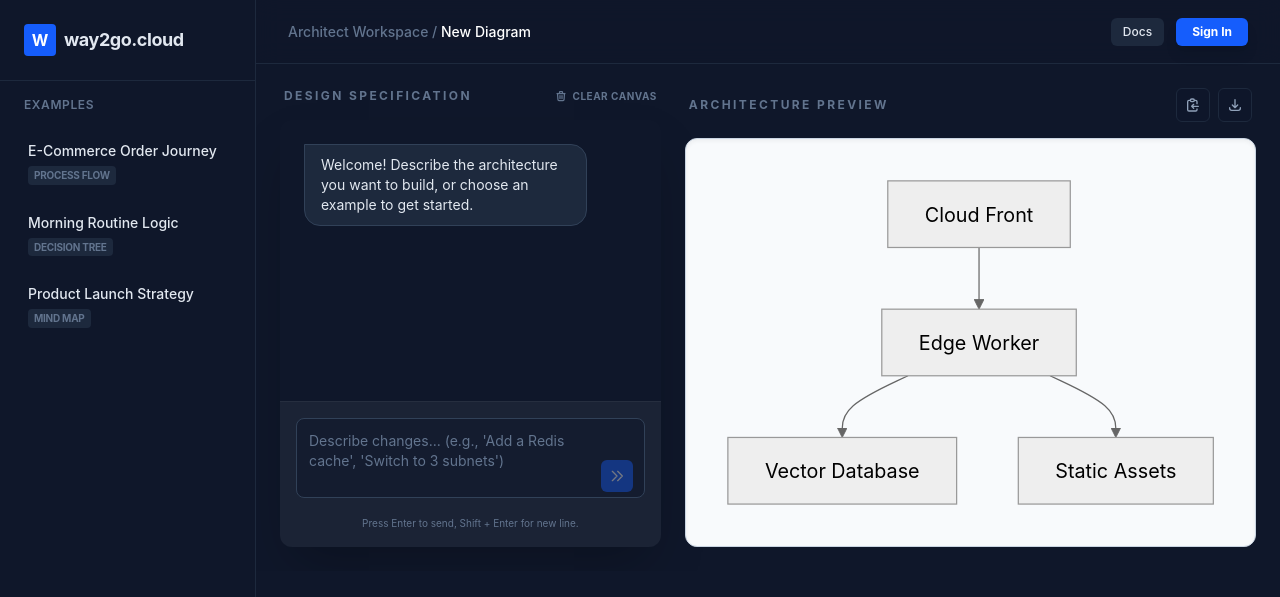
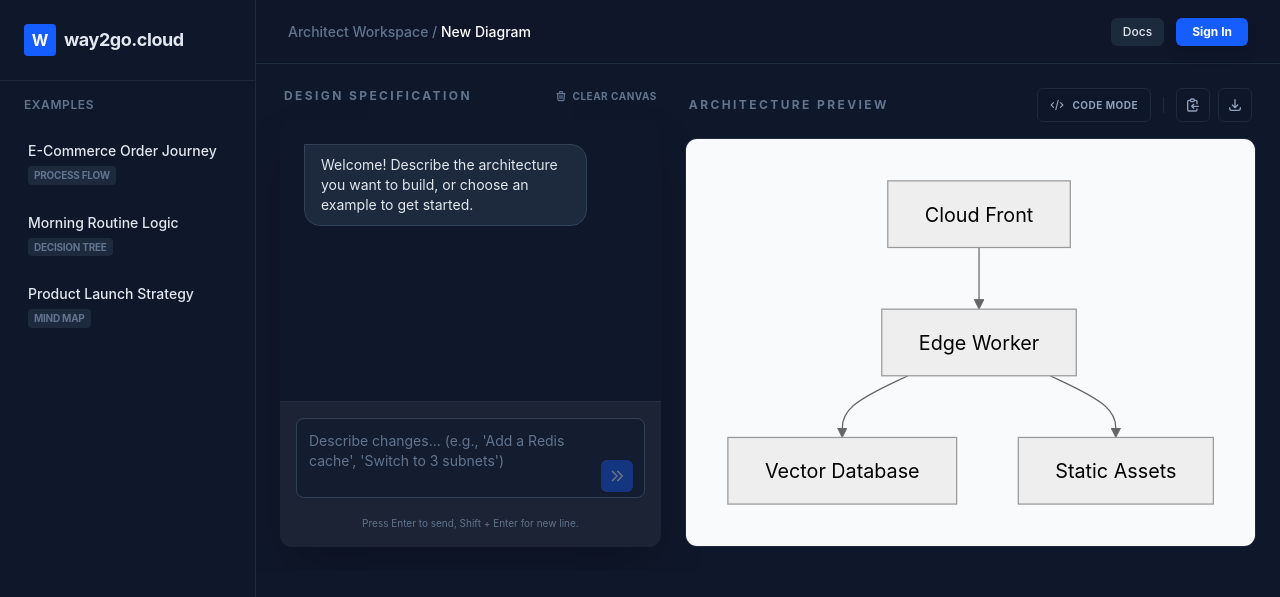
Before and after one commit to bantu-the-bot/way2go.cloud, a React (Vite) app: page / in a window 1280 px wide. Shown: the top 597 px of the page. Built offline with nearby package versions, Linux system fonts and the light colour scheme.

Commit message:
feat: implement live mermaid code editor with debounce and error handling

```diff
--- a/src/App.tsx
+++ b/src/App.tsx
@@ -9,64 +9,56 @@ mermaid.initialize({
   fontFamily: 'var(--sans)',
 })
 
-const Mermaid = ({ chart }: { chart: string }) => {
+const Mermaid = ({ chart, onError }: { chart: string; onError?: (error: string | null) => void }) => {
   const ref = useRef<HTMLDivElement>(null)
-  const [error, setError] = useState<string | null>(null)
 
   useEffect(() => {
     if (ref.current && chart) {
-      setError(null)
-      ref.current.removeAttribute('data-processed')
       const renderDiagram = async () => {
         try {
+          ref.current?.removeAttribute('data-processed')
           const { svg } = await mermaid.render(
             'mermaid-svg-' + Math.random().toString(36).substring(2, 11),
             chart
           )
           if (ref.current) {
             ref.current.innerHTML = svg
+            onError?.(null)
           }
         } catch (err) {
           console.error('Mermaid render error:', err)
-          setError('Failed to render architecture diagram. The generated code might be invalid.')
+          onError?.('Invalid Mermaid Syntax: Please check your code structure.')
         }
       }
       renderDiagram()
     } else if (ref.current && !chart) {
       ref.current.innerHTML = ''
+      onError?.(null)
     }
-  }, [chart])
+  }, [chart, onError])
 
-  return (
-    <div className="relative w-full h-full flex items-center justify-center">
-      {error && (
-        <div className="absolute inset-0 z-10 flex items-center justify-center bg-white/90 backdrop-blur-sm p-6 text-center">
-          <div className="max-w-md">
-            <svg className="w-12 h-12 text-red-500 mx-auto mb-4" fill="none" stroke="currentColor" viewBox="0 0 24 24"><path strokeLinecap="round" strokeLinejoin="round" strokeWidth="2" d="M12 9v2m0 4h.01m-6.938 4h13.856c1.54 0 2.502-1.667 1.732-3L13.732 4c-.77-1.333-2.694-1.333-3.464 0L3.34 16c-.77 1.333.192 3 1.732 3z" /></svg>
-            <h3 className="text-lg font-bold text-slate-900 mb-2">Rendering Error</h3>
-            <p className="text-sm text-slate-600 mb-4">{error}</p>
-            <button
-              onClick={() => setError(null)}
-              className="px-4 py-2 bg-slate-900 text-white text-xs font-bold rounded-lg hover:bg-slate-800 transition-colors"
-            >
-              Dismiss
-            </button>
-          </div>
-        </div>
-      )}
-      <div ref={ref} className="flex justify-center w-full h-full" />
-    </div>
-  )
+  return <div ref={ref} className="flex justify-center w-full h-full" />
 }
 
 function App() {
   const [input, setInput] = useState('')
   const [chart, setChart] = useState('graph TD\n    A[Cloud Front] --> B[Edge Worker]\n    B --> C[Vector Database]\n    B --> D[Static Assets]')
+  const [renderedChart, setRenderedChart] = useState(chart)
   const [isLoading, setIsLoading] = useState(false)
   const [messages, setMessages] = useState<{ role: 'user' | 'assistant'; content: string }[]>([
     { role: 'assistant', content: 'Welcome! Describe the architecture you want to build, or choose an example to get started.' }
   ])
+  const [isSplitView, setIsSplitView] = useState(false)
+  const [renderError, setRenderError] = useState<string | null>(null)
   const scrollRef = useRef<HTMLDivElement>(null)
+
+  // Debounce manual or AI edits to the rendered chart
+  useEffect(() => {
+    const timer = setTimeout(() => {
+      setRenderedChart(chart)
+    }, 450)
+    return () => clearTimeout(timer)
+  }, [chart])
 
   useEffect(() => {
     if (scrollRef.current) {
@@ -148,6 +140,7 @@ function App() {
   const resetWorkspace = useCallback(() => {
     if (confirm('Are you sure you want to clear the current diagram and history?')) {
       setChart('')
+      setRenderedChart('')
       setMessages([
         { role: 'assistant', content: 'Workspace cleared. Describe your new architecture to begin.' }
       ])
@@ -304,10 +297,23 @@ function App() {
           </section>
 
           {/* Preview Area */}
-          <section className="flex-[1.5] flex flex-col gap-3 md:gap-4 min-h-[400px] lg:h-full">
+          <section className={`flex flex-col gap-3 md:gap-4 min-h-[400px] lg:h-full ${isSplitView ? 'flex-[3]' : 'flex-[1.5]'}`}>
             <div className="flex items-center justify-between px-1">
               <h3 className="text-[10px] md:text-xs font-bold uppercase tracking-[0.2em] text-slate-500">Architecture Preview</h3>
               <div className="flex gap-1 md:gap-2">
+                <button
+                  onClick={() => setIsSplitView(!isSplitView)}
+                  className={`flex items-center gap-2 px-3 py-1.5 rounded-md text-[10px] font-bold uppercase tracking-wider transition-all border ${
+                    isSplitView
+                      ? 'bg-blue-600/20 border-blue-500/50 text-blue-400'
+                      : 'bg-slate-900/50 border-slate-800 text-slate-400 hover:text-white'
+                  }`}
+                  title="Toggle Split View / Code Editor"
+                >
+                  <svg className="w-3.5 h-3.5" fill="none" stroke="currentColor" viewBox="0 0 24 24"><path strokeLinecap="round" strokeLinejoin="round" strokeWidth="2" d="M10 20l4-16m4 4l4 4-4 4M6 16l-4-4 4-4" /></svg>
+                  {isSplitView ? 'Close Editor' : 'Code Mode'}
+                </button>
+                <div className="w-[1px] h-4 bg-slate-800 self-center mx-1" />
                 <button
                   onClick={copyToClipboard}
                   className="p-2 hover:bg-slate-800 rounded-md transition-colors text-slate-400 hover:text-white bg-slate-900/50 border border-slate-800"
@@ -324,8 +330,31 @@ function App() {
                 </button>
               </div>
             </div>
-            <div className="flex-1 bg-[#f8fafc] rounded-xl border border-slate-300 overflow-auto flex items-start justify-center p-4 md:p-8 shadow-inner mermaid-container">
-              <Mermaid chart={chart} />
+
+            <div className={`flex-1 flex overflow-hidden rounded-xl border border-slate-800 bg-[#0f172a] shadow-inner ${isSplitView ? 'flex-row' : 'flex-col'}`}>
+              {isSplitView && (
+                <div className="flex-1 border-r border-slate-800 flex flex-col relative group">
+                  <div className="absolute top-3 right-3 opacity-0 group-hover:opacity-100 transition-opacity z-10 pointer-events-none">
+                    <span className="text-[10px] font-bold text-slate-600 bg-slate-900/80 px-2 py-1 rounded border border-slate-800 uppercase tracking-tighter">Live Editor</span>
+                  </div>
+                  <textarea
+                    className={`flex-1 w-full bg-slate-950/50 p-4 md:p-6 font-mono text-sm focus:outline-none resize-none selection:bg-blue-500/20 ${renderError ? 'text-red-400/90' : 'text-blue-400/90'}`}
+                    spellCheck="false"
+                    value={chart}
+                    onChange={(e) => setChart(e.target.value)}
+                    placeholder="Enter Mermaid code..."
+                  />
+                  {renderError && (
+                    <div className="absolute bottom-0 left-0 right-0 bg-red-950/90 border-t border-red-500/50 p-3 flex items-center gap-2 backdrop-blur-sm transition-all animate-in slide-in-from-bottom-2">
+                      <svg className="w-4 h-4 text-red-500 shrink-0" fill="none" stroke="currentColor" viewBox="0 0 24 24"><path strokeLinecap="round" strokeLinejoin="round" strokeWidth="2" d="M12 8v4m0 4h.01M21 12a9 9 0 11-18 0 9 9 0 0118 0z" /></svg>
+                      <span className="text-[11px] font-medium text-red-200 uppercase tracking-tight">{renderError}</span>
+                    </div>
+                  )}
+                </div>
+              )}
+              <div className={`flex-[1.2] bg-[#f8fafc] overflow-auto flex items-start justify-center p-4 md:p-8 mermaid-container relative ${isSplitView ? 'bg-white' : ''}`}>
+                <Mermaid chart={renderedChart} onError={setRenderError} />
+              </div>
             </div>
           </section>
         </div>
```
